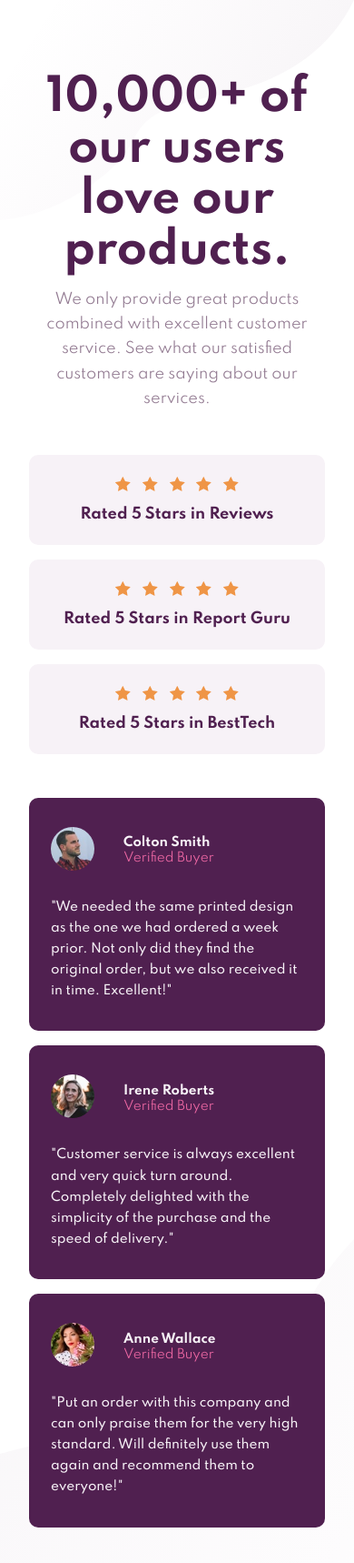
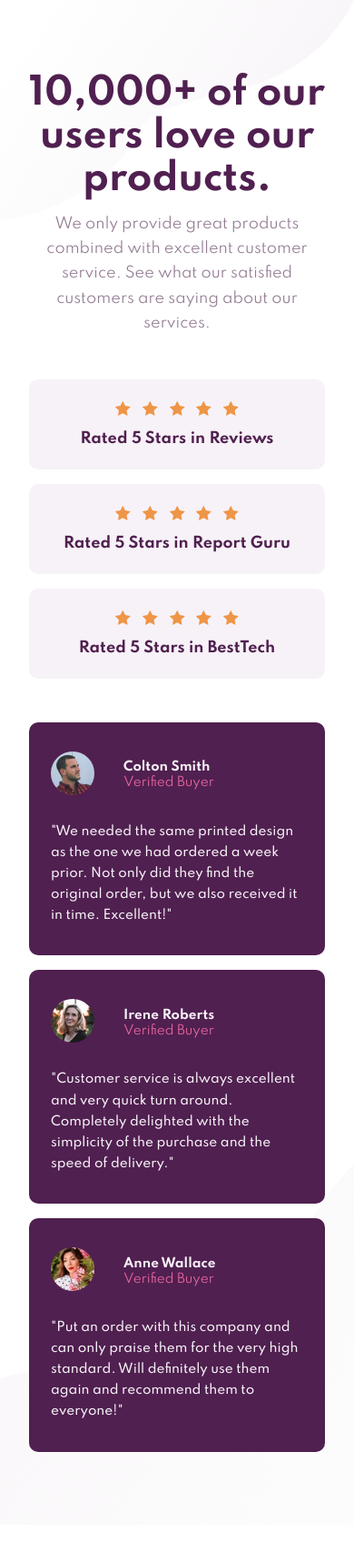
Before and after one commit to guztrillo/TFM-social-proof-section-master, a website: page index.html in a window 390 px wide. Shown: the whole page at 91% size. After the commit the page ends 1676 px from the top, so only its background shows below. Drawn offline with Linux system fonts and the light colour scheme.

Commit message:
misc changes

```diff
--- a/index.html
+++ b/index.html
@@ -21,7 +21,7 @@
           <p>We only provide great products combined with excellent customer service.
             See what our satisfied customers are saying about our services.</p>
         </section>
-        <section class="social-rating">
+        <div class="social-rating">
           <ul>
             <li class="social-review rating-1">
               <div class="social-star">
@@ -54,10 +54,10 @@
               <a href="#">Rated 5 Stars in BestTech</a>
             </li>
           </ul>
-        </section>
+        </div>
       </div>
-      <section class="social-buyers">
-        <article class="social-buyer buyer-1">
+      <div class="social-buyers">
+        <div class="social-buyer buyer-1">
           <header>
             <div class="social-pic-container">
               <img src="./images/image-colton.jpg" alt="" aria-hidden="true" class="social-buyer-pic">
@@ -72,8 +72,8 @@
             Not only did they find the original order, but we also received it in time.
             Excellent!"
           </p>
-        </article>
-        <article class="social-buyer buyer-2">
+        </div>
+        <div class="social-buyer buyer-2">
           <header>
             <div class="social-pic-container">
               <img src="./images/image-irene.jpg" alt="" aria-hidden="true" class="social-buyer-pic">
@@ -87,8 +87,8 @@
             "Customer service is always excellent and very quick turn around. Completely
             delighted with the simplicity of the purchase and the speed of delivery."
           </p>
-        </article>
-        <article class="social-buyer buyer-3">
+        </div>
+        <div class="social-buyer buyer-3">
           <header>
             <div class="social-pic-container">
               <img src="./images/image-anne.jpg" alt="" aria-hidden="true" class="social-buyer-pic">
@@ -102,8 +102,8 @@
             "Put an order with this company and can only praise them for the very high
             standard. Will definitely use them again and recommend them to everyone!"
           </p>
-        </article>
-      </section>
+        </div>
+      </div>
     </main>
 
   </body>
--- a/styles/sass/base/_base.scss
+++ b/styles/sass/base/_base.scss
@@ -16,7 +16,7 @@ body {
      background-size: auto, 85%;
 }
 
-@media (max-width: 540px) {
+@media (max-width: 33.75rem) {
      body {
           background-image: url('/images/bg-pattern-top-mobile.svg'), url('/images/bg-pattern-bottom-mobile.svg');
           background-position: top left, bottom -15vh left;
--- a/styles/sass/base/_typography.scss
+++ b/styles/sass/base/_typography.scss
@@ -27,3 +27,13 @@ strong {
      color: $light-grayish-magenta;
      font-weight: 500;
 }
+
+.social-heading h1 {
+     font-size: 3rem;
+}
+
+@media (max-width: 33.75rem) {
+     .social-heading h1 {
+          font-size: 2.5rem;
+     }
+}
--- a/styles/sass/components/_socialBuyer.scss
+++ b/styles/sass/components/_socialBuyer.scss
@@ -50,7 +50,7 @@
      line-height: 1.7;
 }
 
-@media (max-width: 1240px) {
+@media (max-width: 77.5rem) {
      .social-buyers {
           grid-template-columns: 1fr;
           grid-template-rows: repeat(3, auto);
--- a/styles/sass/components/_socialRating.scss
+++ b/styles/sass/components/_socialRating.scss
@@ -41,12 +41,13 @@
      justify-self: end;
 }
 
-@media (max-width: 1240px) {
+@media (max-width: 77.5rem) {
      .social-review {
           grid-template-rows: auto auto;
           grid-template-columns: 1fr;
           justify-items: center;
           row-gap: 1rem;
+          text-align: center;
      }
      .rating-1, .rating-2, .rating-3 {
           justify-self: center;
--- a/styles/sass/components/_socialSection.scss
+++ b/styles/sass/components/_socialSection.scss
@@ -18,7 +18,6 @@
 }
 
 .social-heading h1 {
-     font-size: 3rem;
      max-width: 90%;
      padding-bottom: 0.75rem;
 }
@@ -29,7 +28,7 @@
 }
 
 
-@media (max-width: 1240px) {
+@media (max-width: 77.5rem) {
      .social-section {
           padding: 5rem 2rem;
      }
```
Also changed, not shown: README.md, styles/css/style.css.
